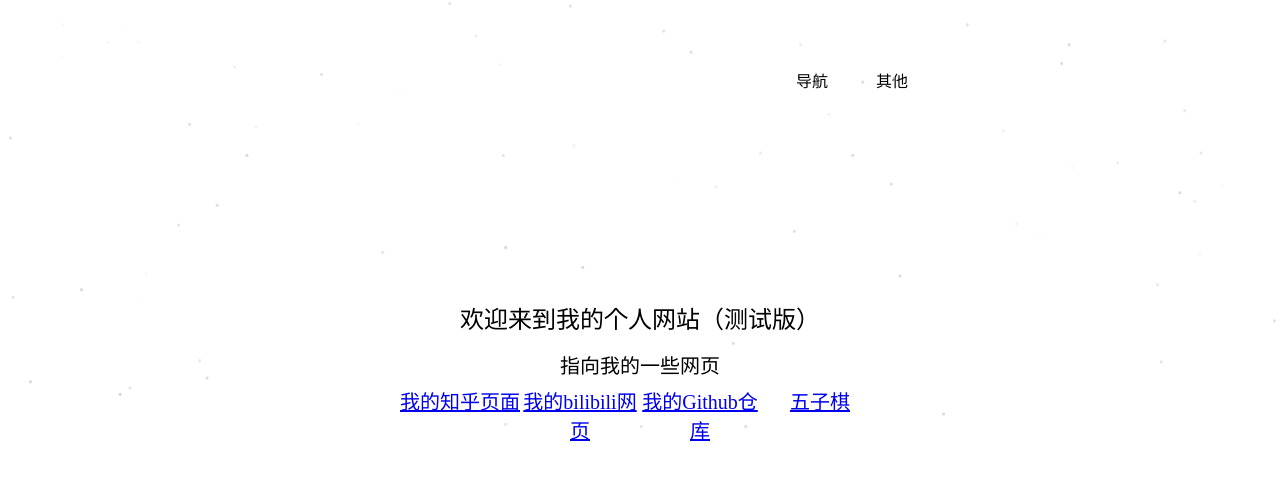
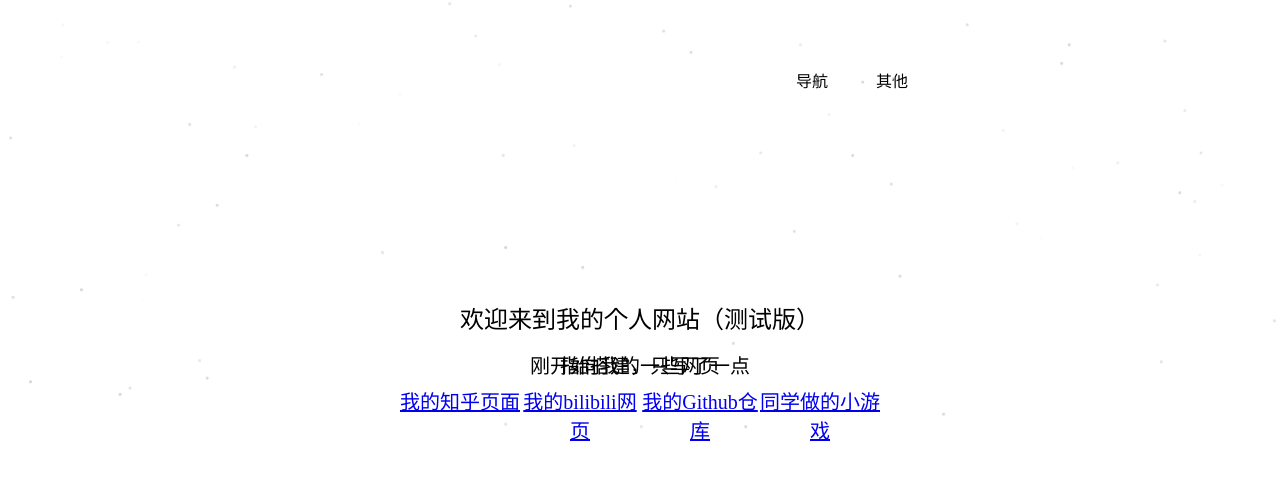
Before and after one commit to KaltistViolet/KaltistViolet.github.io, a plain HTML site: page index.html in a window 1280 px wide. Drawn offline with Linux system fonts and the light colour scheme.

Commit message:
Update index.html

```diff
--- a/index.html
+++ b/index.html
@@ -13,6 +13,8 @@
 
             <h3 class="title">欢迎来到我的个人网站（测试版）</h3>
             <h3 class="titles">指向我的一些网页</h3>
+            <h3 class="titles">刚开始搭建，只写了一点</h3>
+
 
             <div class='ribbon'>
                 <a href='./index.html'><span>导航</span></a>
@@ -47,7 +49,7 @@
 
             <div class="icons_items">
                 <a href='./cheese.html' title='一个小游戏'>
-                <span>五子棋</span>
+                <span>同学做的小游戏</span>
                 </a>
             </div>
 
```
